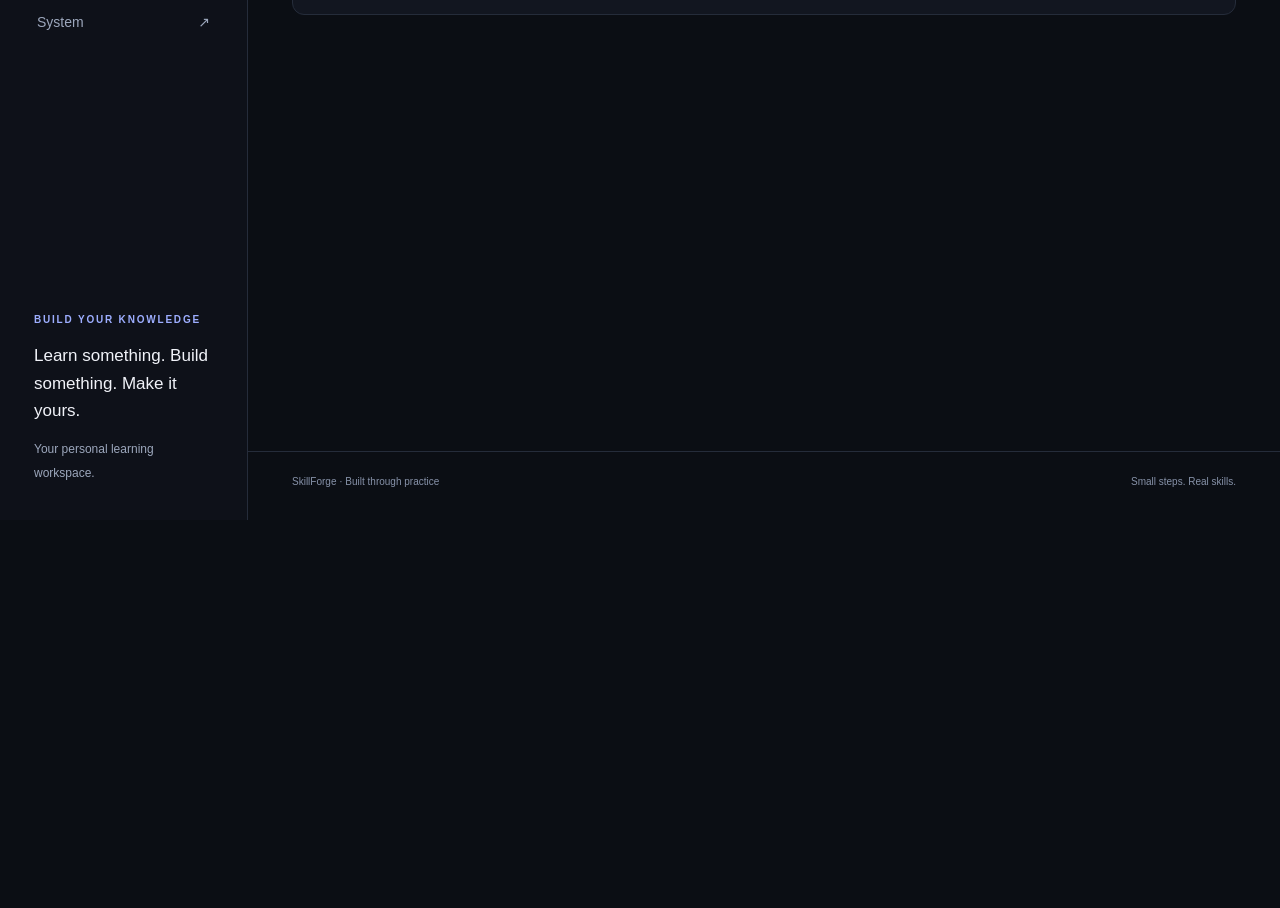
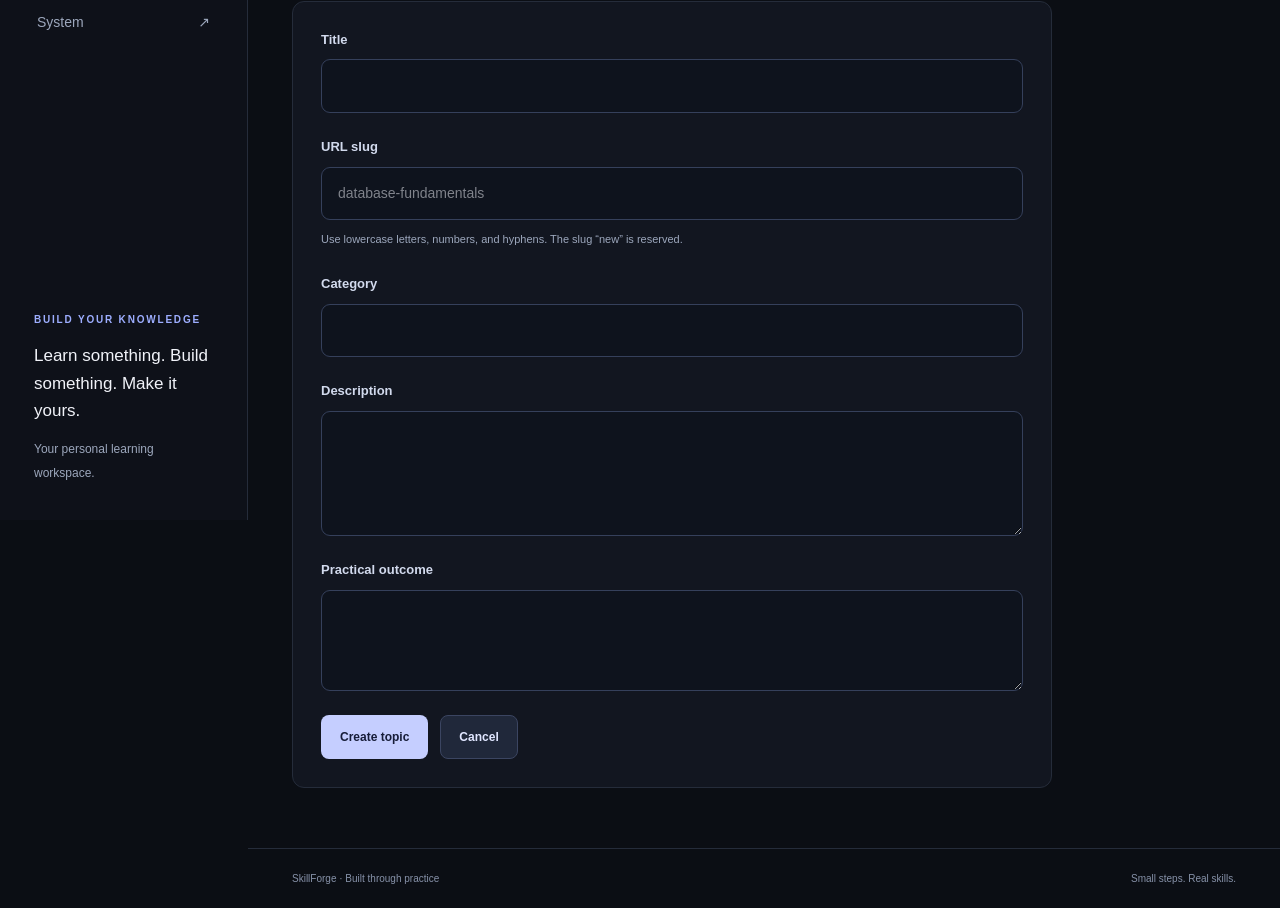
Before and after one commit to AndriiVDO/skillforge, a Next.js app: page /topics/new in a window 1280 px wide. Shown: the part 280-1188 px from the top of the page. Before the commit the page ends 800 px from the top, so only its background shows below. Built offline with nearby package versions, Linux system fonts and the light colour scheme.

Commit message:
feat: add local topic creation and editing

```diff
--- a/src/app/globals.css
+++ b/src/app/globals.css
@@ -1022,3 +1022,60 @@ p {
   font-size: 12px;
   line-height: 1.7;
 }
+
+.editor-actions {
+  display: flex;
+  justify-content: flex-end;
+  margin-bottom: 24px;
+}
+
+.topic-form {
+  display: grid;
+  gap: 24px;
+  max-width: 760px;
+}
+
+.form-field {
+  display: grid;
+  gap: 10px;
+}
+
+.form-field label {
+  color: #d2daed;
+  font-size: 13px;
+  font-weight: 600;
+}
+
+.form-field input,
+.form-field textarea {
+  width: 100%;
+  min-width: 0;
+  padding: 14px 16px;
+  border: 1px solid #35405b;
+  border-radius: 9px;
+  background: #0e131d;
+  color: var(--text);
+  font: inherit;
+  font-size: 14px;
+  line-height: 1.7;
+}
+
+.form-field textarea {
+  resize: vertical;
+}
+
+.form-field input:read-only {
+  color: var(--muted);
+  background: #171c27;
+}
+
+.form-field textarea:focus-visible {
+  outline: 3px solid var(--accent);
+  outline-offset: 5px;
+}
+
+.form-actions {
+  display: flex;
+  flex-wrap: wrap;
+  gap: 12px;
+}
--- /dev/null
+++ b/src/app/topics/[slug]/edit/page.tsx
@@ -0,0 +1,66 @@
+import type { Metadata } from "next";
+import { Suspense } from "react";
+import { connection } from "next/server";
+import { notFound } from "next/navigation";
+import { TopicForm } from "@/components/topic-form";
+import { CatalogUnavailable } from "@/components/catalog-unavailable";
+import { getApiTopics } from "@/lib/api-topics";
+
+type PageProps = {
+  params: Promise<{ slug: string }>;
+};
+
+export const metadata: Metadata = {
+  title: "Edit topic",
+};
+
+export function generateStaticParams() {
+  return [{ slug: "linux" }];
+}
+
+async function EditContent({ params }: PageProps) {
+  await connection();
+
+  if (process.env.NODE_ENV !== "development") {
+    notFound();
+  }
+
+  const { slug } = await params;
+  const topics = await getApiTopics();
+
+  if (topics === null) {
+    return <CatalogUnavailable />;
+  }
+
+  const topic = topics.find((item) => item.slug === slug);
+
+  if (!topic) {
+    notFound();
+  }
+
+  return (
+    <>
+      <section className="page-heading">
+        <span className="eyebrow">SHAPE YOUR LEARNING PATH</span>
+        <h1>Edit topic.</h1>
+        <p>Update the topic details and practical outcome.</p>
+      </section>
+
+      <TopicForm topic={topic} />
+    </>
+  );
+}
+
+export default function EditTopicPage({ params }: PageProps) {
+  return (
+    <Suspense
+      fallback={
+        <section className="panel" role="status">
+          <h2>Loading editor…</h2>
+        </section>
+      }
+    >
+      <EditContent params={params} />
+    </Suspense>
+  );
+}
--- /dev/null
+++ b/src/app/topics/actions.ts
@@ -0,0 +1,100 @@
+"use server";
+
+import { revalidatePath } from "next/cache";
+import { redirect } from "next/navigation";
+
+export type TopicFormValues = {
+  slug: string;
+  title: string;
+  category: string;
+  description: string;
+  outcome: string;
+};
+
+export type TopicFormState = {
+  error: string;
+  values?: TopicFormValues;
+};
+
+export async function saveTopic(
+  existingSlug: string | null,
+  _previousState: TopicFormState,
+  formData: FormData,
+): Promise<TopicFormState> {
+  if (process.env.NODE_ENV !== "development") {
+    return { error: "Editing is available in local development only." };
+  }
+
+  const values: TopicFormValues = {
+    slug: existingSlug ?? String(formData.get("slug") ?? "").trim(),
+    title: String(formData.get("title") ?? "").trim(),
+    category: String(formData.get("category") ?? "").trim(),
+    description: String(formData.get("description") ?? "").trim(),
+    outcome: String(formData.get("outcome") ?? "").trim(),
+  };
+
+  function fail(error: string): TopicFormState {
+    return { error, values };
+  }
+
+  if (Object.values(values).some((value) => value.length === 0)) {
+    return fail("Please complete every field.");
+  }
+
+  if (
+    values.slug.length > 100 ||
+    !/^[a-z0-9]+(?:-[a-z0-9]+)*$/.test(values.slug) ||
+    values.slug === "new"
+  ) {
+    return fail("Choose a valid slug, for example: database-fundamentals.");
+  }
+
+  if (
+    values.title.length > 150 ||
+    values.category.length > 100 ||
+    values.description.length > 2000 ||
+    values.outcome.length > 2000
+  ) {
+    return fail("One or more fields exceed the allowed length.");
+  }
+
+  const baseUrl = process.env.SKILLFORGE_API_URL;
+
+  if (!baseUrl) {
+    return fail("The API connection is not configured.");
+  }
+
+  try {
+    const endpoint = existingSlug
+      ? `/api/topics/${encodeURIComponent(existingSlug)}`
+      : "/api/topics";
+
+    const response = await fetch(`${baseUrl}${endpoint}`, {
+      method: existingSlug ? "PUT" : "POST",
+      headers: { "Content-Type": "application/json" },
+      body: JSON.stringify(values),
+      signal: AbortSignal.timeout(5000),
+    });
+
+    if (response.status === 409) {
+      return fail("A topic with this slug already exists.");
+    }
+
+    if (response.status === 404) {
+      return fail(
+        "The topic or editing endpoint was not found. Check that the API runs in Development.",
+      );
+    }
+
+    if (!response.ok) {
+      return fail(`Could not save the topic (HTTP ${response.status}).`);
+    }
+  } catch {
+    return fail(
+      "Could not confirm the save. Check the catalog before retrying.",
+    );
+  }
+
+  revalidatePath("/", "layout");
+  redirect(`/topics/${encodeURIComponent(values.slug)}`);
+}
--- /dev/null
+++ b/src/app/topics/new/page.tsx
@@ -0,0 +1,25 @@
+import type { Metadata } from "next";
+import { notFound } from "next/navigation";
+import { TopicForm } from "@/components/topic-form";
+
+export const metadata: Metadata = {
+  title: "Create topic",
+};
+
+export default function NewTopicPage() {
+  if (process.env.NODE_ENV !== "development") {
+    notFound();
+  }
+
+  return (
+    <>
+      <section className="page-heading">
+        <span className="eyebrow">GROW YOUR LEARNING PATH</span>
+        <h1>Create a topic.</h1>
+        <p>Define what you want to learn and what you want to build.</p>
+      </section>
+
+      <TopicForm />
+    </>
+  );
+}
--- a/src/components/skillforge.tsx
+++ b/src/components/skillforge.tsx
@@ -343,6 +343,14 @@ export function TopicsCatalog({ topics }: { topics: Topic[] }) {
         <p>Choose a topic and start turning ideas into practical skills.</p>
       </section>
 
+      {process.env.NODE_ENV === "development" && (
+        <div className="editor-actions">
+          <Link href="/topics/new" className="button button-primary">
+            Create topic →
+          </Link>
+        </div>
+      )}
+
       <div className="catalog-toolbar">
         <label className="search-field">
           <span className="sr-only">Search topics</span>
@@ -406,6 +414,17 @@ export function TopicDetail({ topic }: { topic: Topic }) {
         <h1>{topic.title}</h1>
         <p>{topic.description}</p>
       </section>
+
+      {process.env.NODE_ENV === "development" && (
+        <div className="editor-actions">
+          <Link
+            href={`/topics/${topic.slug}/edit`}
+            className="button button-secondary"
+          >
+            Edit topic
+          </Link>
+        </div>
+      )}
 
       <div className="detail-grid">
         <div className="detail-main">
--- /dev/null
+++ b/src/components/topic-form.tsx
@@ -0,0 +1,115 @@
+"use client";
+
+import Link from "next/link";
+import { useActionState } from "react";
+import {
+  saveTopic,
+  type TopicFormState,
+  type TopicFormValues,
+} from "@/app/topics/actions";
+
+type TopicFormProps = {
+  topic?: TopicFormValues;
+};
+
+export function TopicForm({ topic }: TopicFormProps) {
+  const action = saveTopic.bind(null, topic?.slug ?? null);
+  const initialState: TopicFormState = { error: "" };
+
+  const [state, formAction, pending] = useActionState(action, initialState);
+
+  const values = state.values ?? topic;
+
+  return (
+    <form action={formAction} className="panel topic-form">
+      <div className="form-field">
+        <label htmlFor="title">Title</label>
+        <input
+          id="title"
+          name="title"
+          defaultValue={values?.title}
+          maxLength={150}
+          required
+        />
+      </div>
+
+      <div className="form-field">
+        <label htmlFor="slug">URL slug</label>
+        <input
+          id="slug"
+          name="slug"
+          defaultValue={values?.slug}
+          placeholder="database-fundamentals"
+          maxLength={100}
+          pattern="[a-z0-9]+(-[a-z0-9]+)*"
+          readOnly={Boolean(topic)}
+          aria-describedby="slug-help"
+          required
+        />
+        <p id="slug-help" className="storage-note">
+          {topic
+            ? "The URL slug stays fixed to preserve existing links and notes."
+            : "Use lowercase letters, numbers, and hyphens. The slug “new” is reserved."}
+        </p>
+      </div>
+
+      <div className="form-field">
+        <label htmlFor="category">Category</label>
+        <input
+          id="category"
+          name="category"
+          defaultValue={values?.category}
+          maxLength={100}
+          required
+        />
+      </div>
+
+      <div className="form-field">
+        <label htmlFor="description">Description</label>
+        <textarea
+          id="description"
+          name="description"
+          defaultValue={values?.description}
+          rows={4}
+          maxLength={2000}
+          required
+        />
+      </div>
+
+      <div className="form-field">
+        <label htmlFor="outcome">Practical outcome</label>
+        <textarea
+          id="outcome"
+          name="outcome"
+          defaultValue={values?.outcome}
+          rows={3}
+          maxLength={2000}
+          required
+        />
+      </div>
+
+      {state.error && (
+        <p className="error-message" role="alert">
+          {state.error}
+        </p>
+      )}
+
+      <div className="form-actions">
+        <button
+          type="submit"
+          className="button button-primary"
+          disabled={pending}
+        >
+          {pending ? "Saving…" : topic ? "Save changes" : "Create topic"}
+        </button>
+
+        <Link
+          href={topic ? `/topics/${topic.slug}` : "/topics"}
+          className="button button-secondary"
+        >
+          Cancel
+        </Link>
+      </div>
+    </form>
+  );
+}
```
Also changed, not shown: 2 other files (tests, documents, lock files or other folders).
